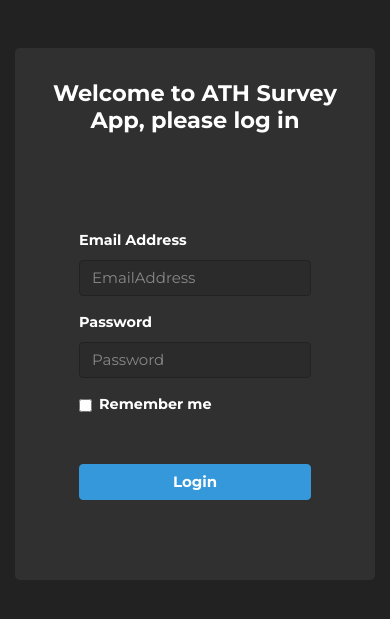
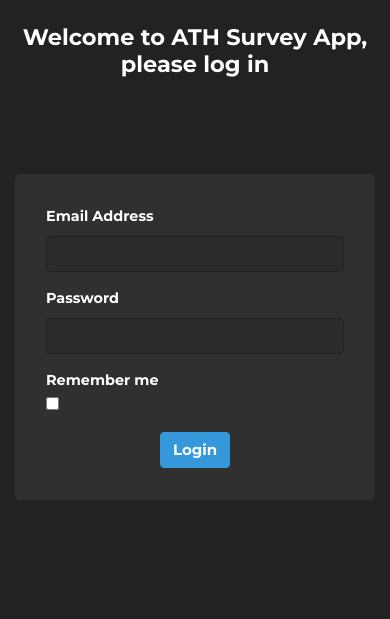
Before and after one commit to tordsyabe/ath-survey, a Flask app: page /login in a window 390 px wide. Shown: the top 619 px of the page. Run offline with Flask 2, Linux system fonts and the light colour scheme; some libraries are stand-ins or nearby versions.

Commit message:
fix login mobile view

```diff
--- a/athsurveyapp/blueprints/auth/templates/login.html
+++ b/athsurveyapp/blueprints/auth/templates/login.html
@@ -44,45 +44,6 @@
   </head>
   <body>
     <main>
-      <div class="container-fluid">
-        <div class="col-12 mt-5 jumbotron">
-          <div class="row">
-            <div class="col-12">
-              <h4 class="text-center font-weight-bold mb-5">Welcome to ATH Survey App, please log in</h5>
-            </div>
-          </div>
-
-          <form method="POST">
-            {{ form.csrf_token }}
-
-            <fieldset class="p-5">
-
-
-                  <div class="form-group row justify-content-center align-items-center">
-                    {{ form.email.label(class_="col-sm-4 form-label font-weight-bold") }}
-                    <div class="col-sm-8">
-                    {{ form.email(class_="form-control", placeholder="EmailAddress")}}
-                  </div>
-                </div>
-
-
-
-                  <div class="form-group row justify-content-center align-items-center">
-
-                  {{ form.password.label(class_="col-sm-4 form-label font-weight-bold") }}
-                  <div class="col-sm-8">
-                    {{ form.password(class_="form-control", placeholder="Password")}}
-                  </div>
-                  </div>
-
-
-                  <div class="form-group">
-                    <div class="form-check">
-                      {{ form.remember(class_="form-check-input")}}
-                      {{ form.remember.label(class_="form-check-label
-                      font-weight-bold") }}
-                    </div>
-                  </div>
       {% for category, message in get_flashed_messages(with_categories=True)
       %}{% if message %}
       <div
@@ -100,18 +61,64 @@
         </button>
       </div>
       {% endif %} {% endfor %}
+      <div class="container-fluid">
+        <div class="row justify-content-center align-items-center mt-4">
+          <div class="col">
+            <h4 class="text-center font-weight-bold mb-5">
+              Welcome to ATH Survey App, please log in
+            </h4>
+          </div>
+        </div>
+        <div class="row my-5 mx-auto jumbotron p-auto">
+          <div class="col">
+            <form method="POST">
+              {{ form.csrf_token }}
 
-              <div class="mt-5">
-                <button
-                  type="submit"
-                  class="btn btn-info font-weight-bold w-100"
-                >
+              <div class="row align-items-center">
+                <div class="col-sm-auto col-md-3">
+                  {{ form.email.label(class_="form-label float-md-right
+                  font-weight-bold") }}
+                </div>
+                <div class="col-sm-auto col-md-7">
+                  <div class="form-group">
+                    {{ form.email(class_="form-control")}}
+                  </div>
+                </div>
+              </div>
+
+              <div class="row align-items-center">
+                <div class="col-sm-auto col-md-3">
+                  {{ form.password.label(class_="form-label float-md-right
+                  font-weight-bold") }}
+                </div>
+                <div class="col-sm-auto col-md-7">
+                  <div class="form-group">
+                    {{ form.password(class_="form-control")}}
+                  </div>
+                </div>
+              </div>
+
+              <div class="row align-items-center">
+                <div class="col-sm-auto col-md-3">
+                  {{ form.remember.label(class_="form-check-label float-md-right
+                  font-weight-bold") }}
+                </div>
+                <div class="col-sm-auto col-md-3">
+                  <div class="form-group">
+                    <div class="form-check">
+                      {{ form.remember(class_="form-check-input")}}
+                    </div>
+                  </div>
+                </div>
+              </div>
+
+              <div class="mt-4 text-center">
+                <button type="submit" class="btn btn-info font-weight-bold">
                   Login
                 </button>
               </div>
-
-            </fieldset>
             </form>
+          </div>
         </div>
       </div>
     </main>
```
Lines whose indentation alone changed are shown as unchanged.
